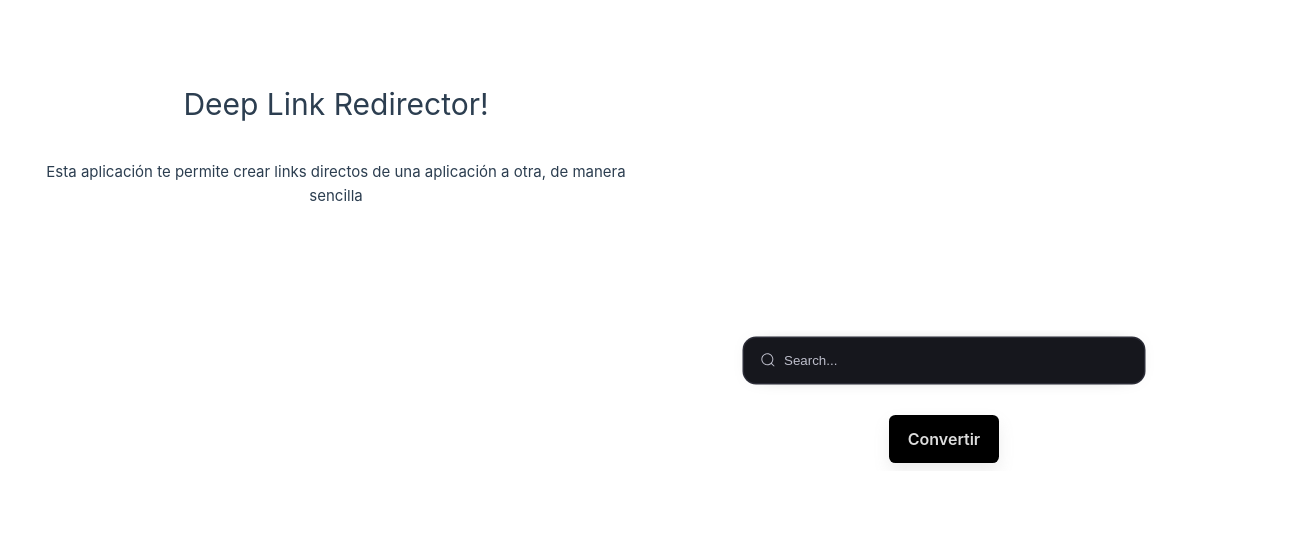
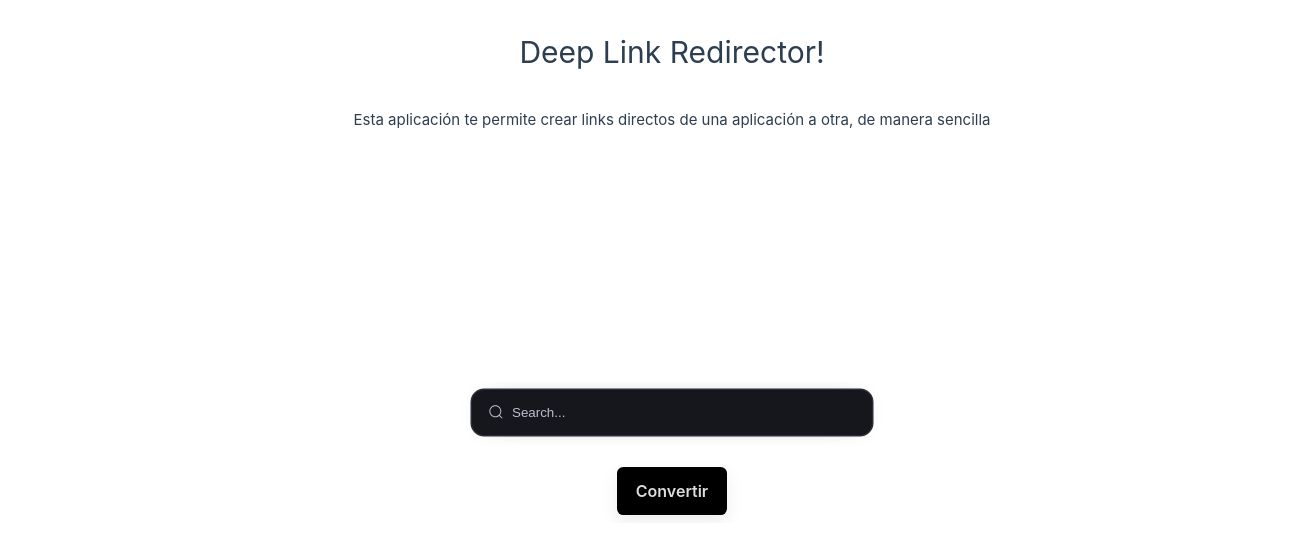
Before and after one commit to GabrielC-Web/deepLinkRedirector, a Vue app: page / in a window 1280 px wide. Shown: the top 556 px of the page, 1312 px wide, since content can reach past the window. Built offline with nearby package versions, Linux system fonts and the light colour scheme.

Commit message:
Mejora centrado general

```diff
--- a/package.json
+++ b/package.json
@@ -1,6 +1,6 @@
 {
   "name": "deep-link-creator",
-  "version": "0.0.7",
+  "version": "0.0.8",
   "private": true,
   "type": "module",
   "scripts": {
--- a/src/App.vue
+++ b/src/App.vue
@@ -24,6 +24,7 @@ function redirect() {
 
 <template>
 
+  <div class="main">
     <header class="title">
       <h1>Deep Link Redirector!</h1>
 
@@ -31,18 +32,29 @@ function redirect() {
 
     </header>
 
-  <main>
+    <main style="width: 100%;">
       <!-- <TheWelcome /> -->
        <UrlConverter></UrlConverter>
     </main>
+  </div>
+
 
 </template>
 
 <style scoped>
 
+.main {
+  display: flex;
+  flex-direction: column;
+  justify-content: center;
+  align-items: center;
+  width: 100vw;
+}
+
 .title {
   text-align: center;
   gap: 2rem;
+  padding: 0 2rem;
   width: 100%;
   display: flex;
   flex-direction: column;
@@ -55,7 +67,9 @@ template {
 
 main {
   flex-grow: 1;
+  padding: 0 2rem;
   height: calc(80dvh);
+  width: 100%;
   display: flex;
   justify-content: center;
   align-items: center;
--- a/src/assets/main.css
+++ b/src/assets/main.css
@@ -2,8 +2,7 @@
 
 #app {
   max-width: 1280px;
-  margin: 0 auto;
-  padding: 2rem;
+  margin: 0 ;
   font-weight: normal;
 }
 
```
Lines whose indentation alone changed are shown as unchanged.
